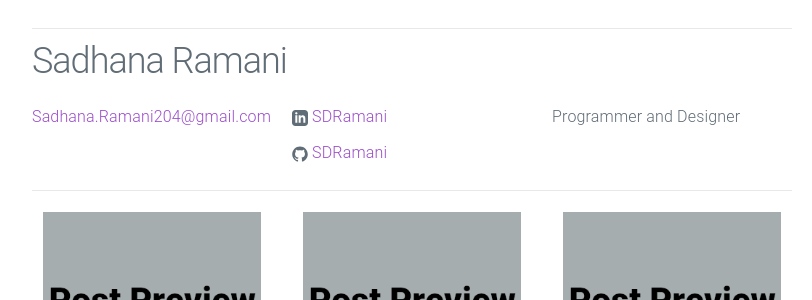
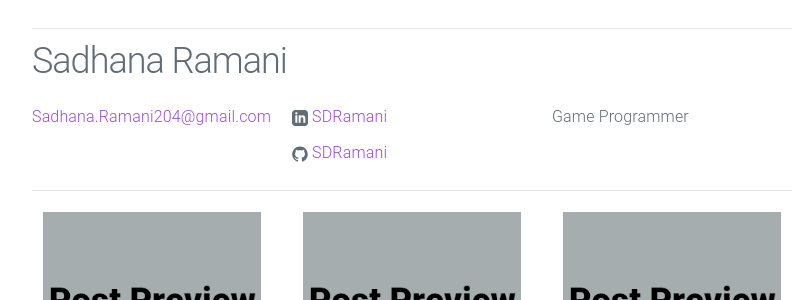
Before and after one commit to SDRamani/SDRamani.github.io, a Jekyll site: the page built from index.html, in a window 1280 px wide. Shown: the part 208-508 px from the top of the page, without its empty margins (228-1040 px from the left). Built offline with Jekyll 4.4.1, drawn with Linux system fonts in a browser that asks for light colours.

Commit message:
Update _config.yml

```diff
--- a/_config.yml
+++ b/_config.yml
@@ -2,9 +2,9 @@
 title: Sadhana Ramani
 email: Sadhana.Ramani204@gmail.com
 description: > # keep this and put description below
-  Programmer and Designer
+  Game Programmer
 url: "https://SDRamani.github.io" # the base hostname & protocol for your site
-linkedin_url: "https://www.linkedin.com/in/gamingportfolio"
+linkedin_url: "https://www.linkedin.com/in/sadhana-ramani/"
 github_username: SDRamani
 footer_text: "This site uses <a href='https://github.com/gamingportfolio/urban-theme-portfolio'>urban-theme (portfolio)</a>."
 
```
